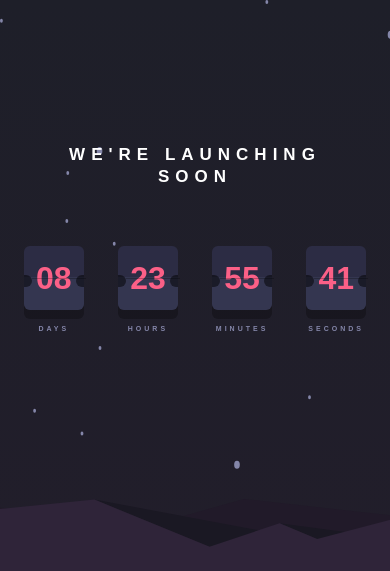
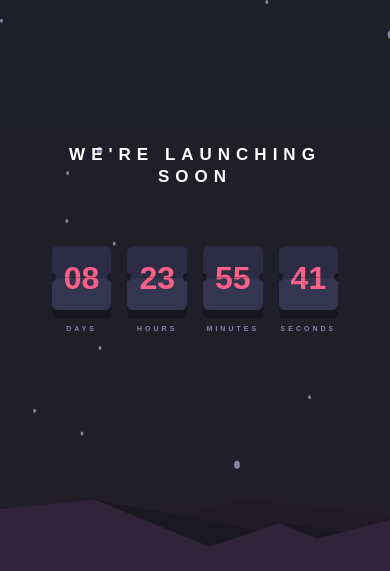
Before and after one commit to felipetn1989/launch-countdown-timer-main, a plain HTML site: page src/index.html in a window 390 px wide. Shown: the top 571 px of the page. Drawn offline with Linux system fonts and the light colour scheme.

Commit message:
desktop design

```diff
--- a/src/index.html
+++ b/src/index.html
@@ -35,7 +35,7 @@
       >
         We're launching soon
       </h1>
-      <div class="flex justify-between sm:justify-center sm:gap-6 lg:gap-8">
+      <div class="flex justify-center gap-4 lg:gap-8">
         <div
           class="relative flex flex-col items-center gap-3.5 lg:gap-[1.375rem]"
         >
@@ -43,13 +43,13 @@
             class="number_box text-[#fb6087] text-[2rem] font-bold py-2 px-3 rounded-md lg:text-7xl lg:py-[2.1875rem] lg:px-6"
           >
             <div
-              class="absolute block w-[90%] h-[1px] bg-[#00000040] left-2 top-[36%] shadow-2xl"
+              class="absolute block bg-[#00000040] w-[90%] h-[1px] left-1 top-[34.7%] lg:left-2 lg:top-[36%] shadow-2xl"
             ></div>
             <div
-              class="absolute block w-2 h-3 bg-[#00000080] left-0 top-[33%] rounded-r-full"
+              class="absolute block bg-[#00000080] w-1 h-2 left-0 top-[30.5%] lg:w-2 lg:h-3 lg:top-[33%] rounded-r-full"
             ></div>
             <div
-              class="absolute block w-2 h-3 bg-[#00000080] right-0 top-[33%] rounded-l-full"
+              class="absolute block bg-[#00000080] w-1 h-2 right-0 top-[30.5%] lg:w-2 lg:h-3 lg:top-[33%] rounded-l-full"
             ></div>
             08
           </div>
@@ -65,13 +65,13 @@
             class="number_box text-[#fb6087] text-[2rem] font-bold py-2 px-3 rounded-md lg:text-7xl lg:py-[2.1875rem] lg:px-6"
           >
             <div
-              class="absolute block w-[90%] h-[1px] bg-[#00000040] left-2 top-[36%] shadow-2xl"
+              class="absolute block bg-[#00000040] w-[90%] h-[1px] left-1 top-[34.7%] lg:left-2 lg:top-[36%] shadow-2xl"
             ></div>
             <div
-              class="absolute block w-2 h-3 bg-[#00000080] left-0 top-[33%] rounded-r-full"
+              class="absolute block bg-[#00000080] w-1 h-2 left-0 top-[30.5%] lg:w-2 lg:h-3 lg:top-[33%] rounded-r-full"
             ></div>
             <div
-              class="absolute block w-2 h-3 bg-[#00000080] right-0 top-[33%] rounded-l-full"
+              class="absolute block bg-[#00000080] w-1 h-2 right-0 top-[30.5%] lg:w-2 lg:h-3 lg:top-[33%] rounded-l-full"
             ></div>
             23
           </div>
@@ -87,13 +87,13 @@
             class="number_box text-[#fb6087] text-[2rem] font-bold py-2 px-3 rounded-md lg:text-7xl lg:py-[2.1875rem] lg:px-6"
           >
             <div
-              class="absolute block w-[90%] h-[1px] bg-[#00000040] left-2 top-[36%] shadow-2xl"
+              class="absolute block bg-[#00000040] w-[90%] h-[1px] left-1 top-[34.7%] lg:left-2 lg:top-[36%] shadow-2xl"
             ></div>
             <div
-              class="absolute block w-2 h-3 bg-[#00000080] left-0 top-[33%] rounded-r-full"
+              class="absolute block bg-[#00000080] w-1 h-2 left-0 top-[30.5%] lg:w-2 lg:h-3 lg:top-[33%] rounded-r-full"
             ></div>
             <div
-              class="absolute block w-2 h-3 bg-[#00000080] right-0 top-[33%] rounded-l-full"
+              class="absolute block bg-[#00000080] w-1 h-2 right-0 top-[30.5%] lg:w-2 lg:h-3 lg:top-[33%] rounded-l-full"
             ></div>
             55
           </div>
@@ -109,13 +109,13 @@
             class="number_box text-[#fb6087] text-[2rem] font-bold py-2 px-3 rounded-md lg:text-7xl lg:py-[2.1875rem] lg:px-6"
           >
             <div
-              class="absolute block w-[90%] h-[1px] bg-[#00000040] left-2 top-[36%] shadow-2xl"
+              class="absolute block bg-[#00000040] w-[90%] h-[1px] left-1 top-[34.7%] lg:left-2 lg:top-[36%] shadow-2xl"
             ></div>
             <div
-              class="absolute block w-2 h-3 bg-[#00000080] left-0 top-[33%] rounded-r-full"
+              class="absolute block bg-[#00000080] w-1 h-2 left-0 top-[30.5%] lg:w-2 lg:h-3 lg:top-[33%] rounded-r-full"
             ></div>
             <div
-              class="absolute block w-2 h-3 bg-[#00000080] right-0 top-[33%] rounded-l-full"
+              class="absolute block bg-[#00000080] w-1 h-2 right-0 top-[30.5%] lg:w-2 lg:h-3 lg:top-[33%] rounded-l-full"
             ></div>
             41
           </div>
```
Also changed, not shown: dist/output.css.
